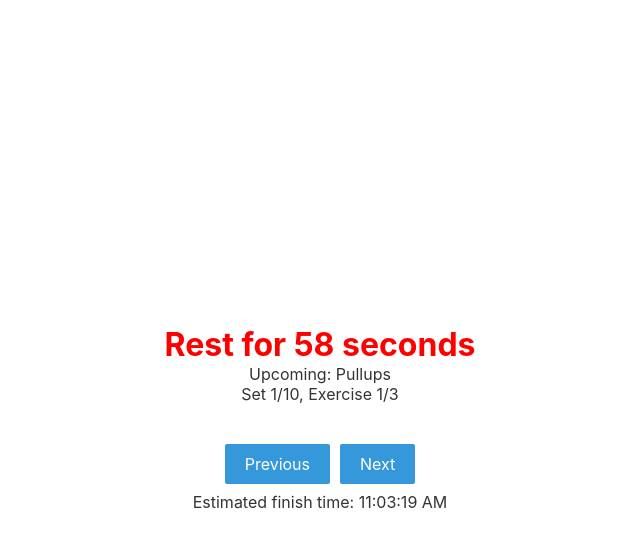
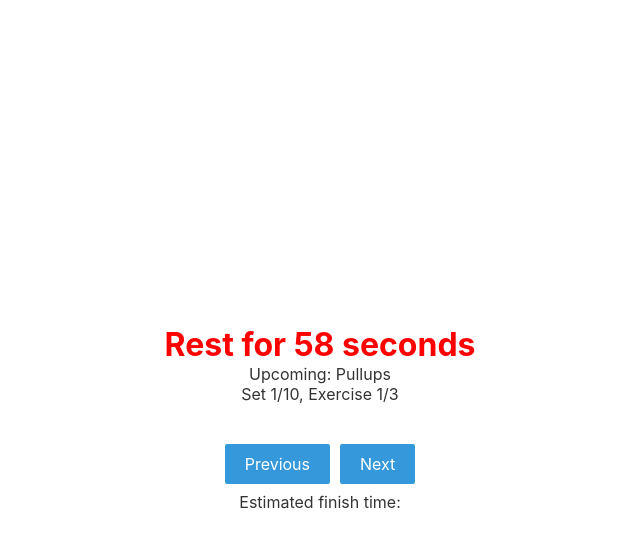
Before and after one commit to sakhnik/workout-app, a Svelte app: page / in a window 1280 px wide. Both pictures are taken after a click on the button "Start Workout". Shown: the top 548 px of the page, without its empty margins (320-960 px from the left). Built offline with nearby package versions, Linux system fonts and the light colour scheme.

Commit message:
Estimate finish time from current rate

```diff
--- a/src/App.svelte
+++ b/src/App.svelte
@@ -12,7 +12,7 @@
     let timer;
     let startTime;
     let elapsedTime = 0;
-    let estimatedFinishTime = 0; // Estimated time in seconds
+    let estimatedFinishTime = '';
 
     const exercises = [
         { name: 'Pullups', reps: 10 },
@@ -20,31 +20,41 @@
         { name: 'Crunches', reps: 30 }
     ];
 
+    let stepsDone = 0;
+
     // Start the workout and calculate the estimated finish time
     function startWorkout() {
         workoutStarted = true;
         startTime = new Date();
-        calculateEstimatedFinishTime();
         startRest();
     }
 
     // Calculate the total workout duration in seconds based on sets, exercises, and rest
-    function calculateEstimatedFinishTime() {
-        const totalExercises = sets * exercises.length;
-        const totalRestTime = totalExercises * restTime;
-        const totalExerciseTime = totalExercises * exerciseTime;
-        estimatedFinishTime = Math.floor((new Date().getTime() + (totalRestTime + totalExerciseTime) * 1000) / 1000);
+    function calculateEstimatedFinishTime(stage) {
+        if (stepsDone === 0) {
+            return;
+        }
+        const now = new Date().getTime();
+        const elapsedTime = now - startTime;
+        const rate = elapsedTime / stepsDone;
+        const stepsTodo = 2 * ((sets - currentSet) * exercises.length + (exercises.length - currentExercise)) - stage;
+        const finishDate = new Date(Math.floor(new Date().getTime() + (stepsTodo * rate)));
+        estimatedFinishTime = finishDate.toLocaleTimeString();
     }
 
     // Show upcoming exercise after rest
     function showExercise() {
         isResting = false;
+        calculateEstimatedFinishTime(1);
+        ++stepsDone;
         startTimer(exerciseTime); // Exercise lasts exerciseTime seconds
     }
 
     // Start the rest period
     function startRest() {
         isResting = true;
+        calculateEstimatedFinishTime(0);
+        ++stepsDone;
         startTimer(restTime); // Rest lasts restTime seconds
     }
 
@@ -56,7 +66,7 @@
         timer = setInterval(() => {
             elapsedTime += 1;
             if (elapsedTime >= duration) {
-                nextExercise();
+                //nextExercise();
             }
         }, 1000);
     }
@@ -126,12 +136,6 @@
             window.removeEventListener('beforeunload', handleBeforeUnload);
         };
     });
-
-    // Format estimated finish time
-    function formatEstimatedFinishTime() {
-        const finishDate = new Date(estimatedFinishTime * 1000);
-        return finishDate.toLocaleTimeString();
-    }
 </script>
 
 <style>
@@ -199,7 +203,7 @@
 
         <!-- Estimated finish time -->
         <div class="estimated-time">
-            Estimated finish time: {formatEstimatedFinishTime()}
+            Estimated finish time: {estimatedFinishTime}
         </div>
     </div>
 {:else}
@@ -207,5 +211,6 @@
     <div class="container">
         <h1>Workout Complete!</h1>
         <p>Total time: {Math.floor((new Date() - startTime) / 1000)} seconds</p>
+        <p>Total time: {Math.floor((new Date() - startTime) / 1000)} seconds</p>
     </div>
 {/if}
```
